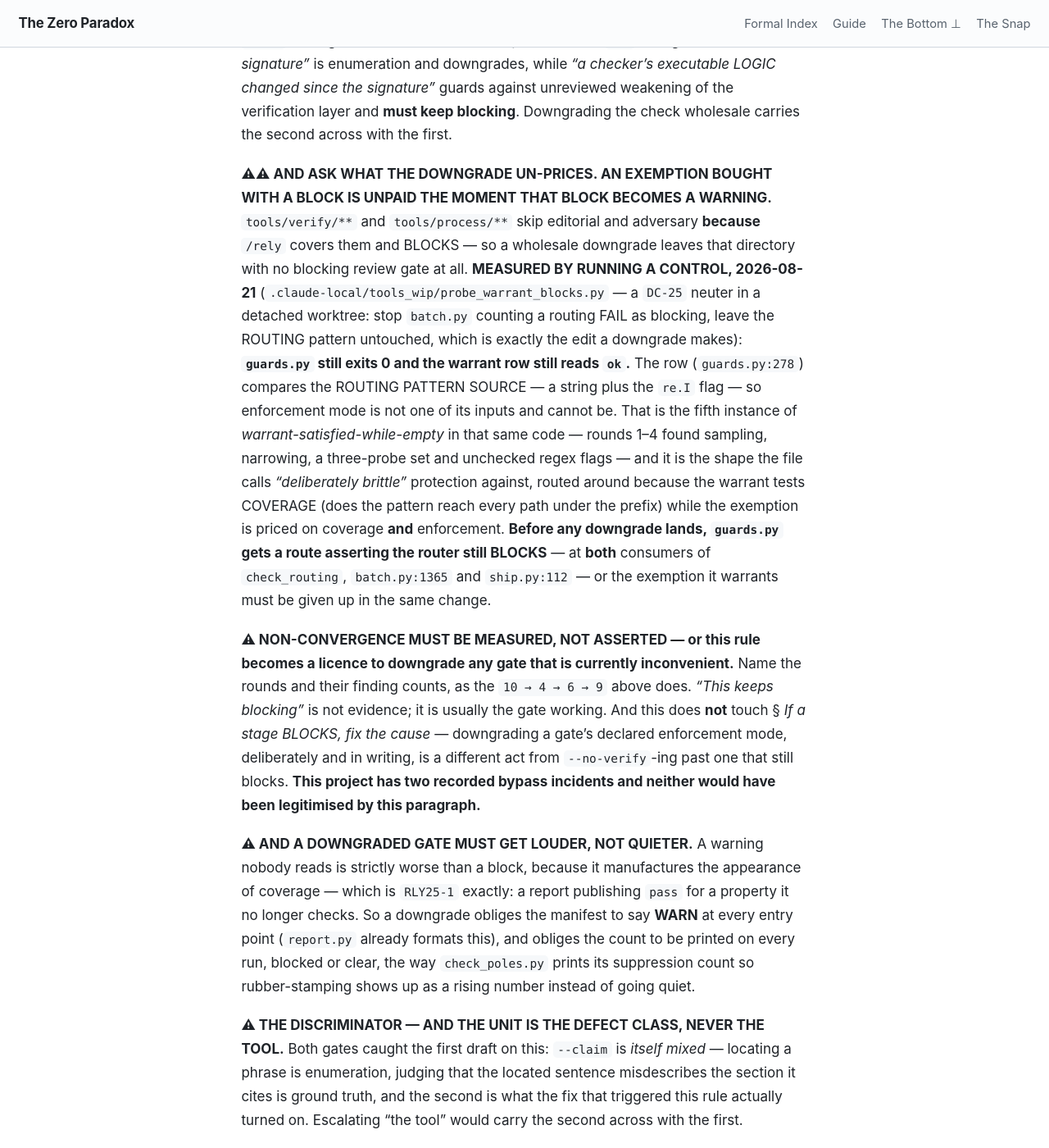
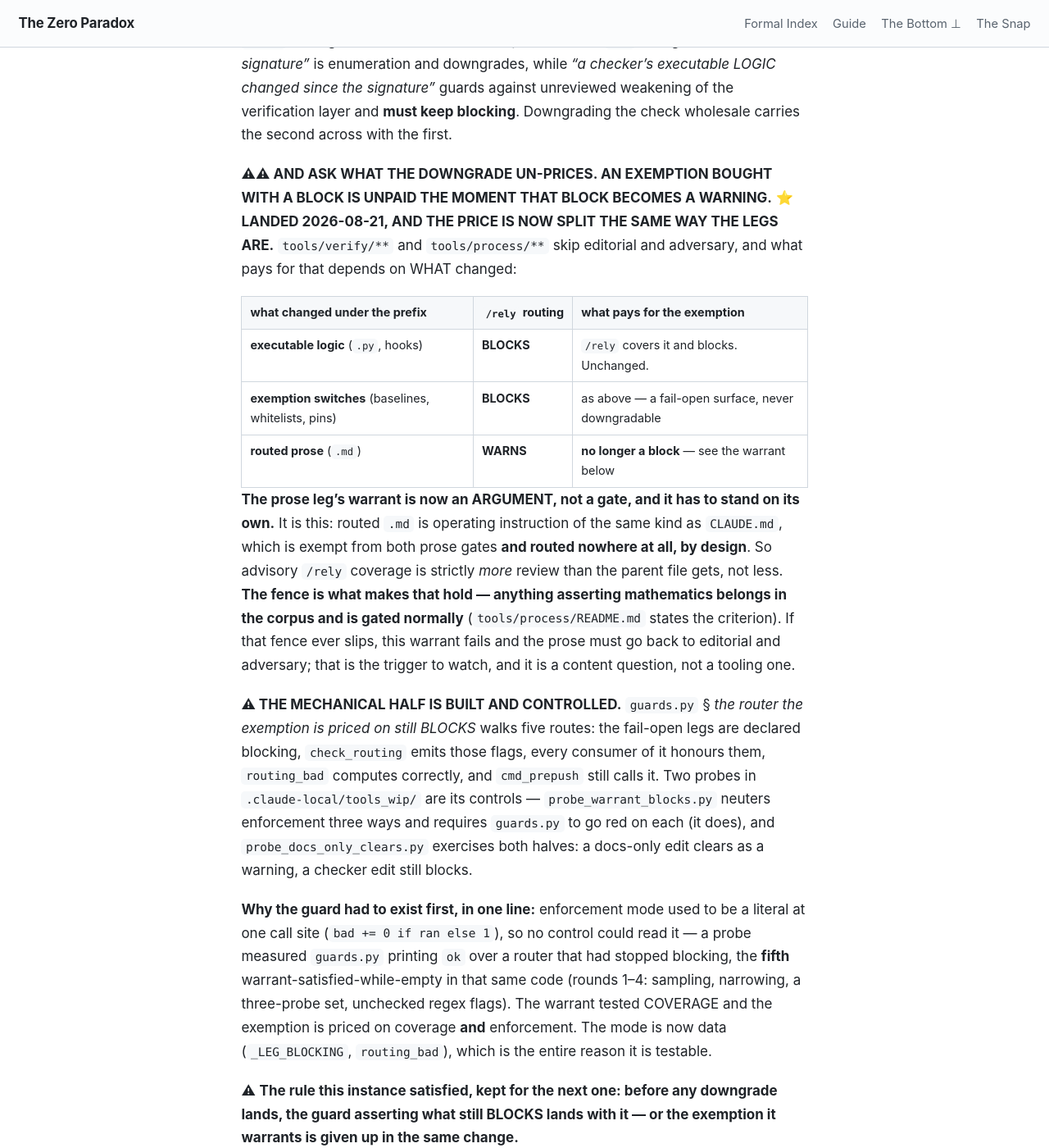
Before and after one commit to timbrigham/ZeroParadox, a Jekyll site: the page built from CLAUDE.md, in a window 1280 px wide and 1400 px high, scrolled down 11898 px. Shown: the whole window at 82% size. Built offline with Jekyll 4.4.1, drawn with Linux system fonts in a browser that asks for light colours; our own code applies the rules of GitHub Pages for plain Markdown files.

Commit message:
Re-price the exemption: the prose leg's warrant is now an argument, not a gate

```diff
--- a/CLAUDE.md
+++ b/CLAUDE.md
@@ -341,21 +341,42 @@ the verification layer and **must keep blocking**. Downgrading the check wholesa
 across with the first.
 
 **⚠⚠ AND ASK WHAT THE DOWNGRADE UN-PRICES. AN EXEMPTION BOUGHT WITH A BLOCK IS UNPAID THE MOMENT THAT
-BLOCK BECOMES A WARNING.** `tools/verify/**` and `tools/process/**` skip editorial and adversary
-**because** `/rely` covers them and BLOCKS — so a wholesale downgrade leaves that directory with no
-blocking review gate at all. **MEASURED BY RUNNING A CONTROL, 2026-08-21**
-(`.claude-local/tools_wip/probe_warrant_blocks.py` — a `DC-25` neuter in a detached worktree: stop
-`batch.py` counting a routing FAIL as blocking, leave the ROUTING pattern untouched, which is exactly
-the edit a downgrade makes): **`guards.py` still exits 0 and the warrant row still reads `ok`.** The
-row (`guards.py:278`) compares the ROUTING PATTERN SOURCE — a string plus the `re.I` flag — so
-enforcement mode is not one of its inputs and cannot be. That is the fifth instance of
-*warrant-satisfied-while-empty* in that same code — rounds 1–4 found sampling, narrowing, a
-three-probe set and unchecked regex flags — and it is the shape the file calls *"deliberately
-brittle"* protection against, routed around because the warrant tests COVERAGE (does the pattern
-reach every path under the prefix) while the exemption is priced on coverage **and** enforcement.
-**Before any downgrade lands, `guards.py` gets a route asserting the router still BLOCKS** — at
-**both** consumers of `check_routing`, `batch.py:1365` and `ship.py:112` — or the exemption it
-warrants must be given up in the same change.
+BLOCK BECOMES A WARNING.** ⭐ **LANDED 2026-08-21, AND THE PRICE IS NOW SPLIT THE SAME WAY THE LEGS
+ARE.** `tools/verify/**` and `tools/process/**` skip editorial and adversary, and what pays for that
+depends on WHAT changed:
+
+| what changed under the prefix | `/rely` routing | what pays for the exemption |
+|---|---|---|
+| **executable logic** (`.py`, hooks) | **BLOCKS** | `/rely` covers it and blocks. Unchanged. |
+| **exemption switches** (baselines, whitelists, pins) | **BLOCKS** | as above — a fail-open surface, never downgradable |
+| **routed prose** (`.md`) | **WARNS** | **no longer a block** — see the warrant below |
+
+**The prose leg's warrant is now an ARGUMENT, not a gate, and it has to stand on its own.** It is
+this: routed `.md` is operating instruction of the same kind as `CLAUDE.md`, which is exempt from
+both prose gates **and routed nowhere at all, by design**. So advisory `/rely` coverage is strictly
+*more* review than the parent file gets, not less. **The fence is what makes that hold — anything
+asserting mathematics belongs in the corpus and is gated normally** (`tools/process/README.md` states
+the criterion). If that fence ever slips, this warrant fails and the prose must go back to editorial
+and adversary; that is the trigger to watch, and it is a content question, not a tooling one.
+
+**⚠ THE MECHANICAL HALF IS BUILT AND CONTROLLED.** `guards.py` § *the router the exemption is priced
+on still BLOCKS* walks five routes: the fail-open legs are declared blocking, `check_routing` emits
+those flags, every consumer of it honours them, `routing_bad` computes correctly, and `cmd_prepush`
+still calls it. Two probes in `.claude-local/tools_wip/` are its controls —
+`probe_warrant_blocks.py` neuters enforcement three ways and requires `guards.py` to go red on each
+(it does), and `probe_docs_only_clears.py` exercises both halves: a docs-only edit clears as a
+warning, a checker edit still blocks.
+
+**Why the guard had to exist first, in one line:** enforcement mode used to be a literal at one call
+site (`bad += 0 if ran else 1`), so no control could read it — a probe measured `guards.py` printing
+`ok` over a router that had stopped blocking, the **fifth** warrant-satisfied-while-empty in that same
+code (rounds 1–4: sampling, narrowing, a three-probe set, unchecked regex flags). The warrant tested
+COVERAGE and the exemption is priced on coverage **and** enforcement. The mode is now data
+(`_LEG_BLOCKING`, `routing_bad`), which is the entire reason it is testable.
+
+⚠ **The rule this instance satisfied, kept for the next one: before any downgrade lands, the guard
+asserting what still BLOCKS lands with it — or the exemption it warrants is given up in the same
+change.**
 
 **⚠ NON-CONVERGENCE MUST BE MEASURED, NOT ASSERTED — or this rule becomes a licence to downgrade any
 gate that is currently inconvenient.** Name the rounds and their finding counts, as the `10 → 4 → 6 →
```
